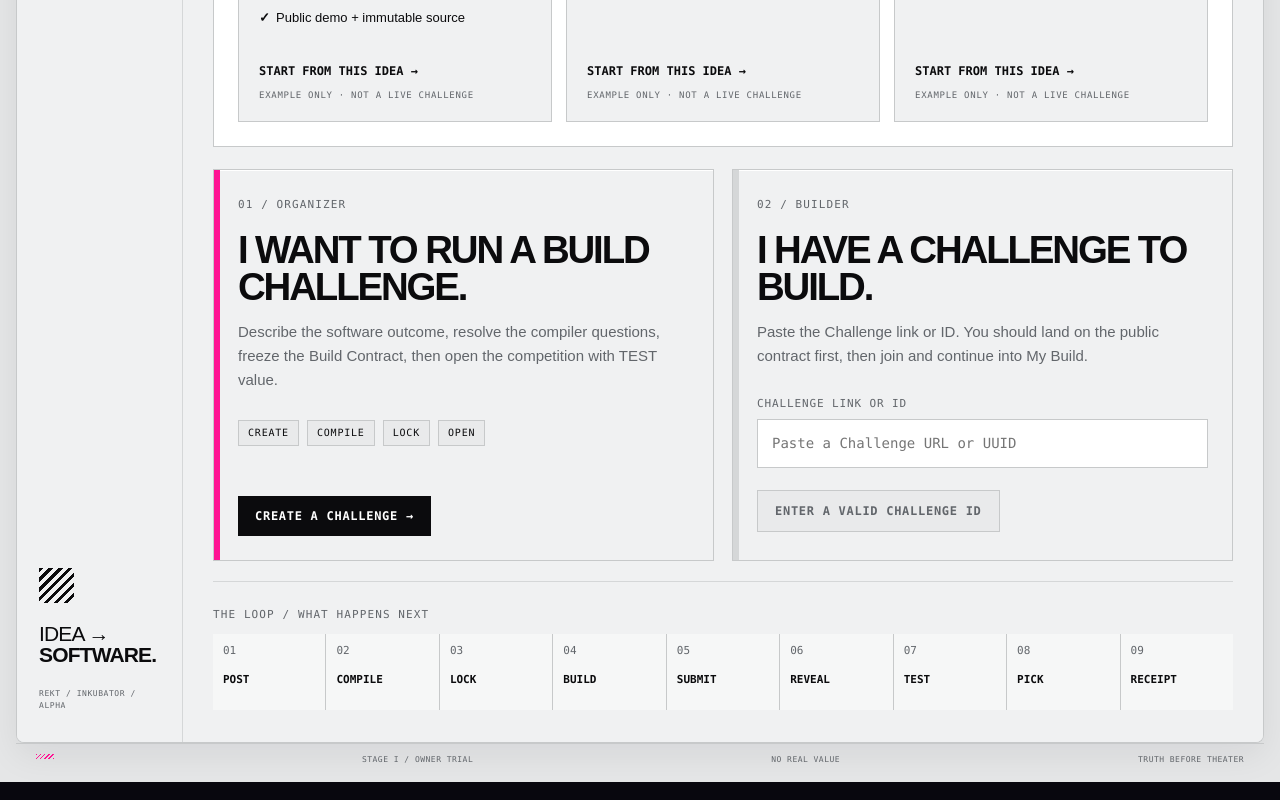
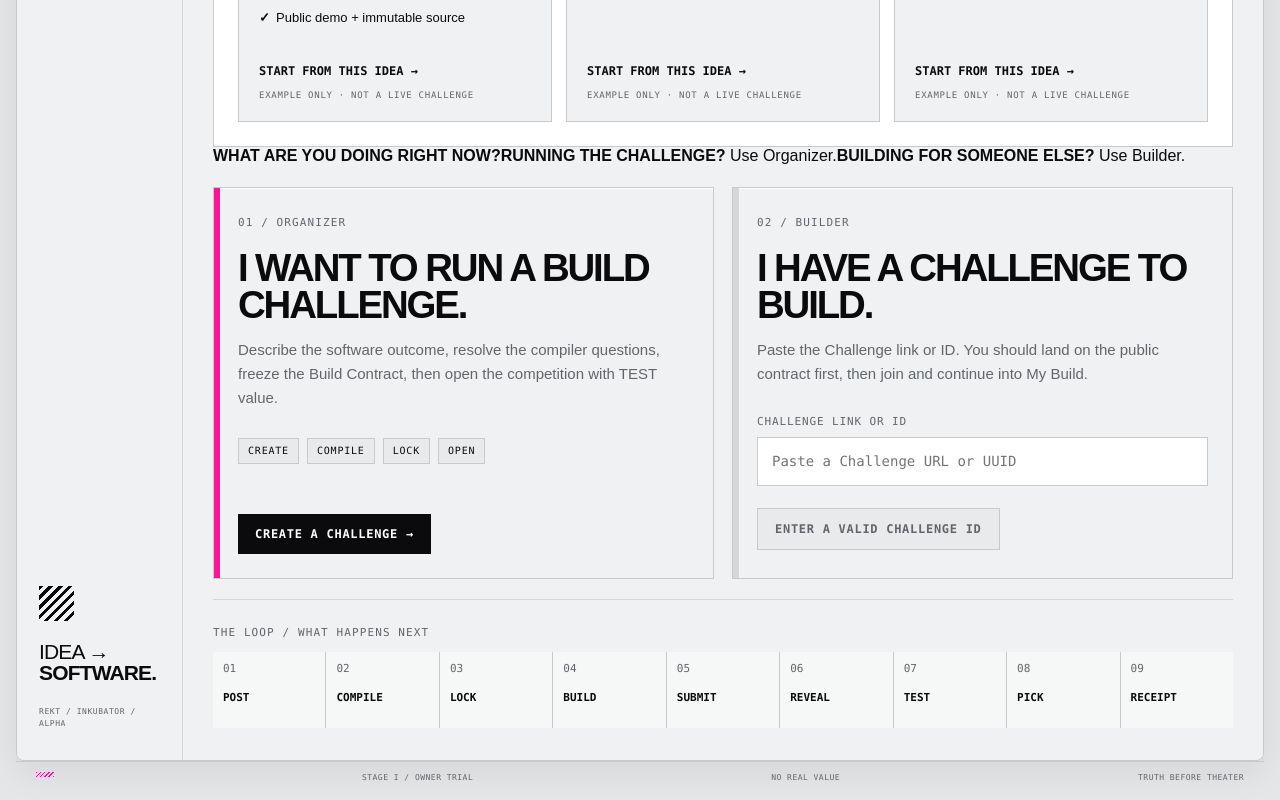
Before and after one commit to CipherCuttle/rekt-terminal, a React (Vite) app in the folder apps/inkubator-lab/: page / in a window 1280 px wide. Shown: the part 1054-1854 px from the top of the page. Built offline with nearby package versions, Linux system fonts and the light colour scheme; no server answers.

Commit message:
feat(inkubator): enrich discover creator context

```diff
--- a/apps/inkubator-lab/src/ChallengeJourney.tsx
+++ b/apps/inkubator-lab/src/ChallengeJourney.tsx
@@ -183,6 +183,10 @@ function compilerHrefFromIdea(idea: string): string {
   return `${url.pathname}${url.search}`;
 }
 
+function publicCreatorXUrl(summary: {informational_references: Array<{id: string; url: string}>} | null | undefined): string | null {
+  return summary?.informational_references.find((reference) => reference.id === 'creator-x-profile')?.url ?? null;
+}
+
 function JourneyHome({client}: {client: Pick<InkubatorApiClient, 'getMe' | 'getMyConnectionContext'> & Pick<ChallengeProductApi, 'getChallenge'>}) {
   const params = new URLSearchParams(window.location.search);
   const existingChallenge = params.get('challenge');
@@ -225,7 +229,17 @@ function JourneyHome({client}: {client: Pick<InkubatorApiClient, 'getMe' | 'getM
                 <div className="challenge-current__status"><b>{currentChallenge.data.status}</b><span>{currentChallenge.data.entry_count} / {currentChallenge.data.slot_limit} builders</span></div>
                 <h3>{currentChallenge.data.contract_summary?.title ?? 'YOUR CHALLENGE'}</h3>
                 <p>{currentChallenge.data.contract_summary?.brief ?? 'The Challenge exists, but public locked rules are not available yet.'}</p>
-                <a className="challenge-journey-primary" href={challengeHref(currentChallenge.data.status === 'DRAFT' ? 'COMPILER' : 'CHALLENGE', currentChallenge.data.challenge_id)}>
+                <div className="challenge-current__creator">
+                  <span>CREATOR <b>{currentChallenge.data.organizer?.display_name ?? 'INKUBATOR ORGANIZER'}</b></span>
+                  {currentChallenge.data.organizer?.github_login ? <a href={`https://github.com/${currentChallenge.data.organizer.github_login}`} target="_blank" rel="noreferrer">GITHUB / @{currentChallenge.data.organizer.github_login} ↗</a> : null}
+                  {publicCreatorXUrl(currentChallenge.data.contract_summary) ? <a href={publicCreatorXUrl(currentChallenge.data.contract_summary)!} target="_blank" rel="noreferrer">X PROFILE ↗</a> : null}
+                </div>
+                <dl className="challenge-current__facts">
+                  <div><dt>REWARD</dt><dd>{currentChallenge.data.contract_summary ? (currentChallenge.data.contract_summary.prize_display ?? `${currentChallenge.data.contract_summary.prize_minor_units} ${currentChallenge.data.contract_summary.settlement_asset}`) : 'LOCK RULES FIRST'}</dd></div>
+                  <div><dt>ENTRY CLOSES</dt><dd>{currentChallenge.data.entry_deadline}</dd></div>
+                  <div><dt>SUBMIT BY</dt><dd>{currentChallenge.data.submission_deadline}</dd></div>
+                </dl>
+                <a className="challenge-journey-primary journey-next-action journey-next-action--link" href={challengeHref(currentChallenge.data.status === 'DRAFT' ? 'COMPILER' : 'CHALLENGE', currentChallenge.data.challenge_id)}>
                   {currentChallenge.data.status === 'DRAFT' ? 'CONTINUE SETUP →' : 'OPEN YOUR CHALLENGE →'}
                 </a>
               </>
@@ -249,6 +263,12 @@ function JourneyHome({client}: {client: Pick<InkubatorApiClient, 'getMe' | 'getM
           ))}
         </div>
       </section>
+
+      <div className="challenge-role-choice" aria-label="Choose your role">
+        <strong>WHAT ARE YOU DOING RIGHT NOW?</strong>
+        <span><b>RUNNING THE CHALLENGE?</b> Use Organizer.</span>
+        <span><b>BUILDING FOR SOMEONE ELSE?</b> Use Builder.</span>
+      </div>
 
       <div className="challenge-journey-lanes">
         <article className="challenge-journey-lane challenge-journey-lane--organizer">
```
